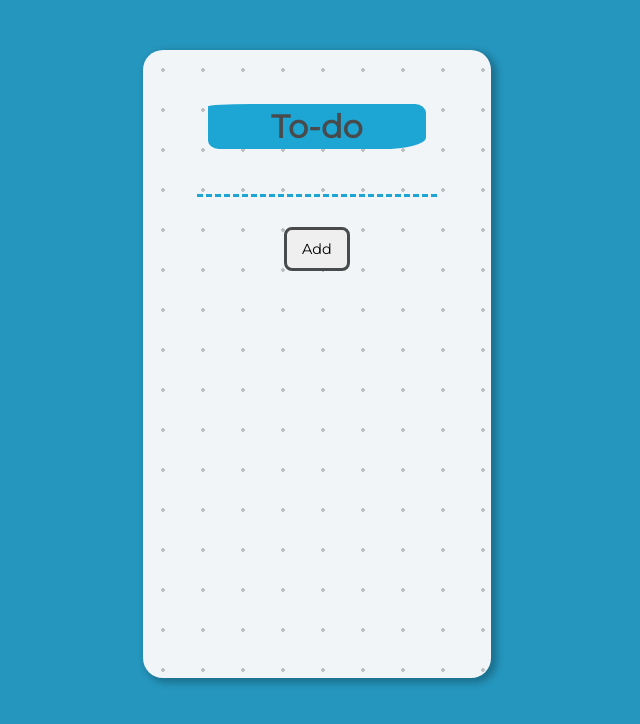
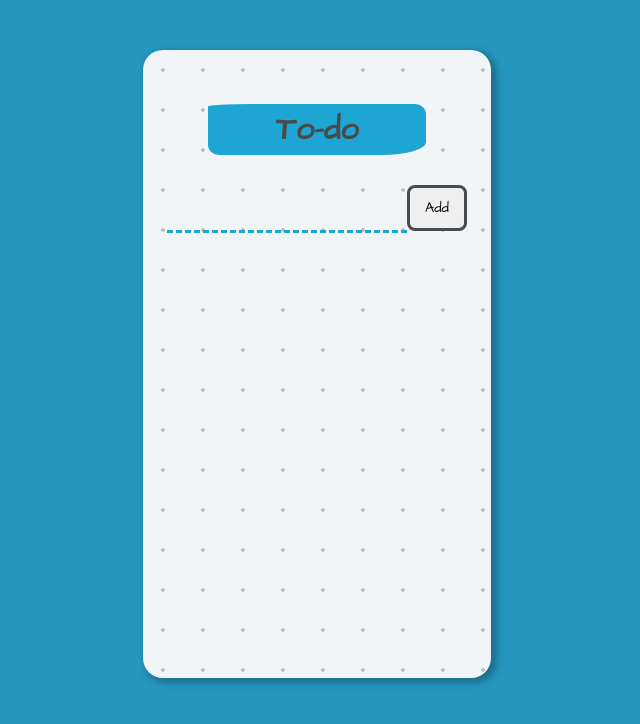
Before and after one commit to aseemchopra25/react-todo, a React (Create React App) app: page / in a window 1280 px wide. Shown: the top 724 px of the page, without its empty margins (323-963 px from the left). Built offline with nearby package versions, Linux system fonts and the light colour scheme.

Commit message:
✨ added fonts

```diff
--- a/src/App.css
+++ b/src/App.css
@@ -1,4 +1,4 @@
-@import url('https://fonts.googleapis.com/css?family=Montserrat&display=swap');
+@import url('https://fonts.googleapis.com/css?family=Architects+Daughter&display=swap');
 
 * {
     margin: 0;
@@ -8,7 +8,7 @@
 
 body {
     background-color: #2596be;
-    font-family: "Montserrat", sans-serif;
+    font-family: "Architects Daughter", sans-serif;
     text-align: center;
 }
 
@@ -48,7 +48,7 @@
     border: 0;
     border-bottom: 3px dashed #1DA5D4;
     background-color: transparent;
-    font-family: "Montserrat", sans-serif;
+    font-family: "Architects Daughter", sans-serif;
     font-size: 1.3rem;
     padding: 10px 15px;
     width: 70%;
@@ -60,7 +60,7 @@
     border: 3px solid hsl(198, 1%, 29%);
     border-radius: 8px;
     padding: 10px 15px;
-    font-family: "Montserrat", sans-serif;
+    font-family: "Architects Daughter", sans-serif;
     font-size: 0.9rem;
 }
 
```
